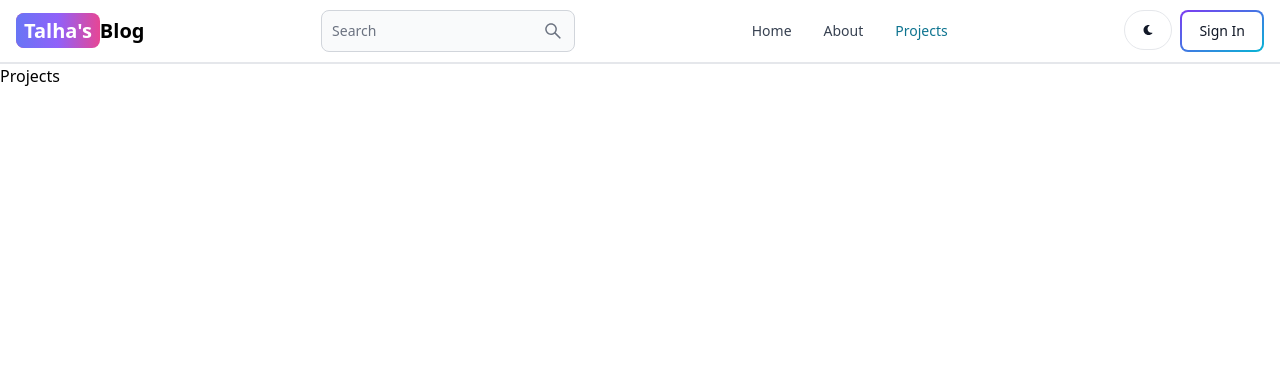
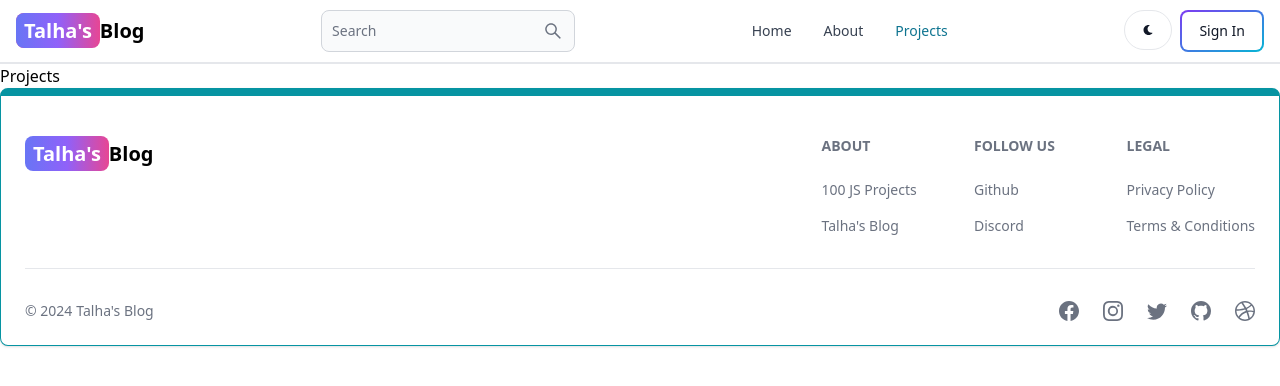
Before and after one commit to muhammadtalha894/Mern-Blog, a React (Vite) app in the folder frontend/: page /projects in a window 1280 px wide. Shown: the top 386 px of the page. Built offline with nearby package versions, Linux system fonts and the light colour scheme.

Commit message:
create The footer

```diff
--- a/frontend/src/App.jsx
+++ b/frontend/src/App.jsx
@@ -6,6 +6,8 @@
 import Dashboard from './pages/Dashboard';
 import Projects from './pages/Projects';
 import { Header } from './components/Header';
+import Footer from './components/Footer';
+
 function App() {
   return (
     <>
@@ -19,6 +21,7 @@
           <Route path='/dashboard' element={<Dashboard />}></Route>
           <Route path='/projects' element={<Projects />}></Route>
         </Routes>
+        <Footer />
       </Router>
     </>
   );
--- /dev/null
+++ b/frontend/src/components/Footer.jsx
@@ -0,0 +1,89 @@
+import { Footer } from 'flowbite-react';
+import { Link } from 'react-router-dom';
+import {
+  BsFacebook,
+  BsInstagram,
+  BsTwitter,
+  BsGithub,
+  BsDribbble,
+} from 'react-icons/bs';
+export default function FooterCom() {
+  return (
+    <Footer container className='border border-t-8 border-teal-500'>
+      <div className='w-full max-w-7xl mx-auto'>
+        <div className='grid w-full justify-between sm:flex md:grid-cols-1'>
+          <div className='mt-5'>
+            <Link
+              to='/'
+              className='self-center whitespace-nowrap text-lg sm:text-xl font-semibold dark:text-white'
+            >
+              <span className='px-2 py-1 bg-gradient-to-r from-indigo-500 via-purple-500 to-pink-500 rounded-lg text-white'>
+                Talha's
+              </span>
+              Blog
+            </Link>
+          </div>
+          <div className='grid grid-cols-2 gap-8 mt-4 sm:grid-cols-3 sm:gap-6'>
+            <div>
+              <Footer.Title title='About' />
+              <Footer.LinkGroup col>
+                <Footer.Link
+                  href='https://www.100jsprojects.com'
+                  target='_blank'
+                  rel='noopener noreferrer'
+                >
+                  100 JS Projects
+                </Footer.Link>
+                <Footer.Link
+                  href='/about'
+                  target='_blank'
+                  rel='noopener noreferrer'
+                >
+                  Talha's Blog
+                </Footer.Link>
+              </Footer.LinkGroup>
+            </div>
+            <div>
+              <Footer.Title title='Follow us' />
+              <Footer.LinkGroup col>
+                <Footer.Link
+                  href='https://github.com/muhammadtalha894'
+                  target='_blank'
+                  rel='noopener noreferrer'
+                >
+                  Github
+                </Footer.Link>
+                <Footer.Link href='#'>Discord</Footer.Link>
+              </Footer.LinkGroup>
+            </div>
+            <div>
+              <Footer.Title title='Legal' />
+              <Footer.LinkGroup col>
+                <Footer.Link href='#'>Privacy Policy</Footer.Link>
+                <Footer.Link href='#'>Terms &amp; Conditions</Footer.Link>
+              </Footer.LinkGroup>
+            </div>
+          </div>
+        </div>
+        <Footer.Divider />
+        <div className='w-full sm:flex sm:items-center sm:justify-between'>
+          <Footer.Copyright
+            href='#'
+            by="Talha's Blog"
+            year={new Date().getFullYear()}
+          />
+          <div className='flex gap-6 sm:mt-0 mt-4 sm:justify-center'>
+            <Footer.Icon href='#' icon={BsFacebook} />
+            <Footer.Icon href='#' icon={BsInstagram} />
+            <Footer.Icon href='#' icon={BsTwitter} />
+            <Footer.Icon
+              href='https://github.com/muhammadtalha894'
+              icon={BsGithub}
+            />
+            <Footer.Icon href='#' icon={BsDribbble} />
+          </div>
+        </div>
+      </div>
+    </Footer>
+  );
+}
```
